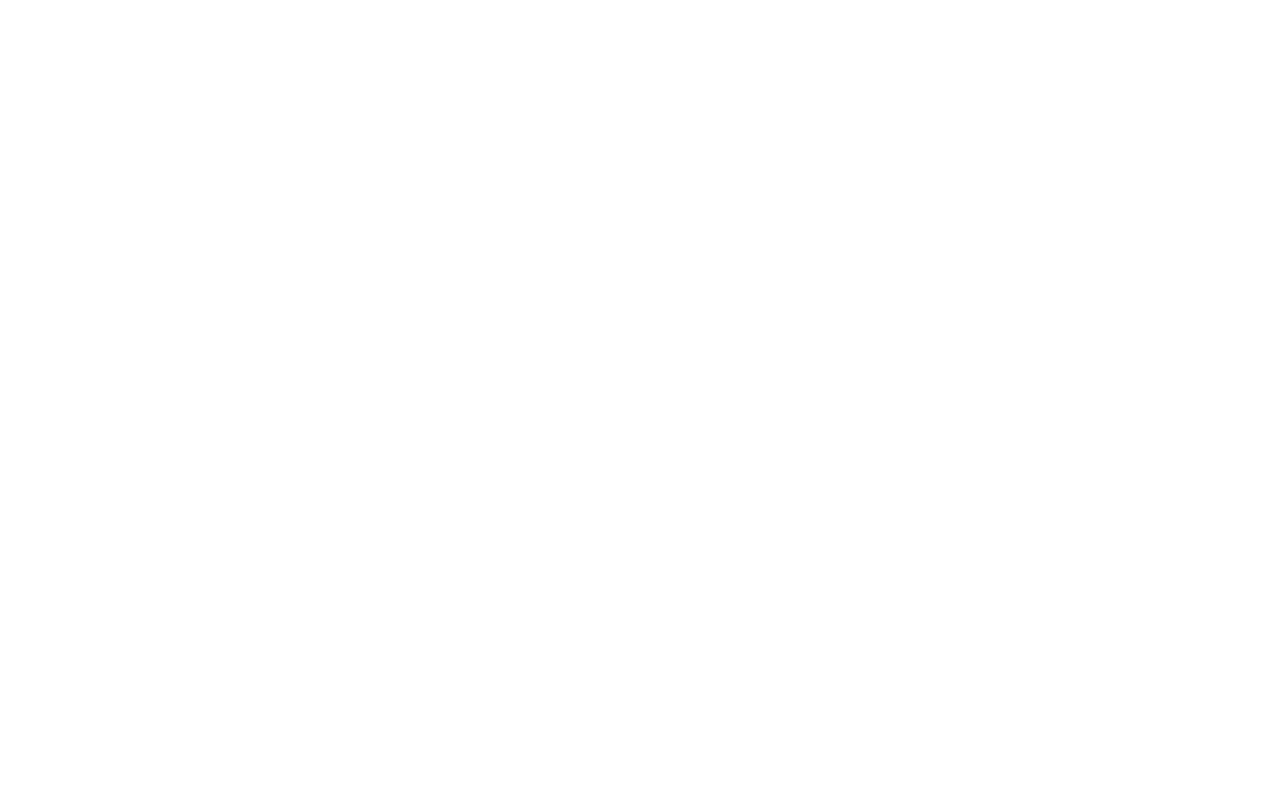
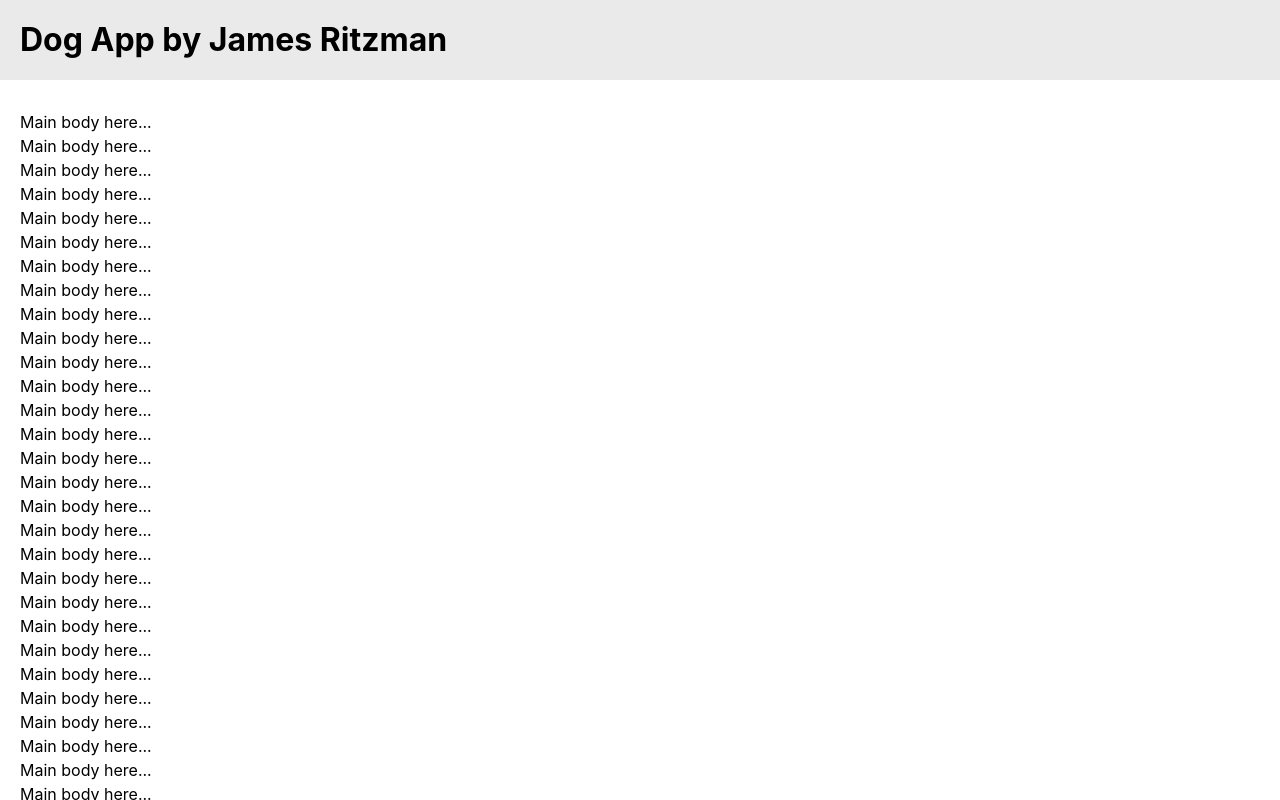
Before and after one commit to jamesritzman/eezy, a React (Vite) app: page / in a window 1280 px wide. Built offline with nearby package versions, Linux system fonts and the light colour scheme.

Commit message:
Basic header-main layout

```diff
--- a/src/App.jsx
+++ b/src/App.jsx
@@ -1,32 +1,81 @@
-import { useState } from 'react'
-import reactLogo from './assets/react.svg'
+// import { useState } from 'react'
+// import reactLogo from './assets/react.svg'
 import './App.scss'
 
 function App() {
-  const [count, setCount] = useState(0)
+  // const [count, setCount] = useState(0)
 
   return (
     <div className="App">
-      {/* <div>
-        <a href="https://vitejs.dev" target="_blank">
-          <img src="/vite.svg" className="logo" alt="Vite logo" />
-        </a>
-        <a href="https://reactjs.org" target="_blank">
-          <img src={reactLogo} className="logo react" alt="React logo" />
-        </a>
-      </div>
-      <h1>Vite + React</h1>
-      <div className="card">
-        <button onClick={() => setCount((count) => count + 1)}>
-          count is {count}
-        </button>
-        <p>
-          Edit <code>src/App.jsx</code> and save to test HMR
-        </p>
-      </div>
-      <p className="read-the-docs">
-        Click on the Vite and React logos to learn more
-      </p> */}
+      <header>
+        <h1>Dog App by James Ritzman</h1>
+      </header>
+      <main>
+        Main body here...<br />
+        Main body here...<br />
+        Main body here...<br />
+        Main body here...<br />
+        Main body here...<br />
+        Main body here...<br />
+        Main body here...<br />
+        Main body here...<br />
+        Main body here...<br />
+        Main body here...<br />
+        Main body here...<br />
+        Main body here...<br />
+        Main body here...<br />
+        Main body here...<br />
+        Main body here...<br />
+        Main body here...<br />
+        Main body here...<br />
+        Main body here...<br />
+        Main body here...<br />
+        Main body here...<br />
+        Main body here...<br />
+        Main body here...<br />
+        Main body here...<br />
+        Main body here...<br />
+        Main body here...<br />
+        Main body here...<br />
+        Main body here...<br />
+        Main body here...<br />
+        Main body here...<br />
+        Main body here...<br />
+        Main body here...<br />
+        Main body here...<br />
+        Main body here...<br />
+        Main body here...<br />
+        Main body here...<br />
+        Main body here...<br />
+        Main body here...<br />
+        Main body here...<br />
+        Main body here...<br />
+        Main body here...<br />
+        Main body here...<br />
+        Main body here...<br />
+        Main body here...<br />
+        Main body here...<br />
+        Main body here...<br />
+        Main body here...<br />
+        Main body here...<br />
+        Main body here...<br />
+        Main body here...<br />
+        Main body here...<br />
+        Main body here...<br />
+        Main body here...<br />
+        Main body here...<br />
+        Main body here...<br />
+        Main body here...<br />
+        Main body here...<br />
+        Main body here...<br />
+        Main body here...<br />
+        Main body here...<br />
+        Main body here...<br />
+        Main body here...<br />
+        Main body here...<br />
+        Main body here...<br />
+        Main body here...<br />
+      </main>
     </div>
   )
 }
--- a/src/App.scss
+++ b/src/App.scss
@@ -1,27 +1,29 @@
+$header-height: 80px;
+$horizontal-padding: 20px;
+
 #root {
-  max-width: 1280px;
-  margin: 0 auto;
-  padding: 2rem;
-  text-align: center;
+  overflow: hidden;
+  height: 100%;
 }
 
-.logo {
-  height: 6em;
-  padding: 1.5em;
-  will-change: filter;
+.App {
+  height: 100%;
+  overflow: hidden;
+  display: grid;
+  grid-template-rows: $header-height 1fr;
+
+  > header {
+    background-color: #eaeaea;
+    padding: 0 $horizontal-padding;
+
+    > h1 {
+      line-height: $header-height;
+    }
+  }
+
+  > main {
+    height: 100%;
+    overflow: auto;
+    padding: 30px $horizontal-padding;
+  }
 }
-.logo:hover {
-  filter: drop-shadow(0 0 2em #646cffaa);
-}
-.logo.react:hover {
-  filter: drop-shadow(0 0 2em #61dafbaa);
-}
-
-
-.card {
-  padding: 2em;
-}
-
-.read-the-docs {
-  color: #888;
-}
--- a/src/index.css
+++ b/src/index.css
@@ -1,18 +1,27 @@
+html,
+body,
+header, main, footer, nav,
+div, h1, h2, h3, h4, h5, h6, p,
+article, section {
+  margin: 0;
+  padding: 0;
+  box-sizing: border-box;
+}
+
 :root {
   font-family: Inter, Avenir, Helvetica, Arial, sans-serif;
   font-size: 16px;
   line-height: 24px;
   font-weight: 400;
 
-  color-scheme: light dark;
-  color: rgba(255, 255, 255, 0.87);
-  background-color: #242424;
-
   font-synthesis: none;
   text-rendering: optimizeLegibility;
   -webkit-font-smoothing: antialiased;
   -moz-osx-font-smoothing: grayscale;
   -webkit-text-size-adjust: 100%;
+
+  margin: 0;
+  padding: 0;
 }
 
 a {
@@ -24,47 +33,15 @@
   color: #535bf2;
 }
 
+html {
+  height: 100%;
+  margin: 0;
+  padding: 0;
+}
+
 body {
   margin: 0;
-  display: flex;
-  place-items: center;
+  padding: 0;
   min-width: 320px;
-  min-height: 100vh;
+  height: 100%;
 }
-
-h1 {
-  font-size: 3.2em;
-  line-height: 1.1;
-}
-
-button {
-  border-radius: 8px;
-  border: 1px solid transparent;
-  padding: 0.6em 1.2em;
-  font-size: 1em;
-  font-weight: 500;
-  font-family: inherit;
-  background-color: #1a1a1a;
-  cursor: pointer;
-  transition: border-color 0.25s;
-}
-button:hover {
-  border-color: #646cff;
-}
-button:focus,
-button:focus-visible {
-  outline: 4px auto -webkit-focus-ring-color;
-}
-
-@media (prefers-color-scheme: light) {
-  :root {
-    color: #213547;
-    background-color: #ffffff;
-  }
-  a:hover {
-    color: #747bff;
-  }
-  button {
-    background-color: #f9f9f9;
-  }
-}
```
